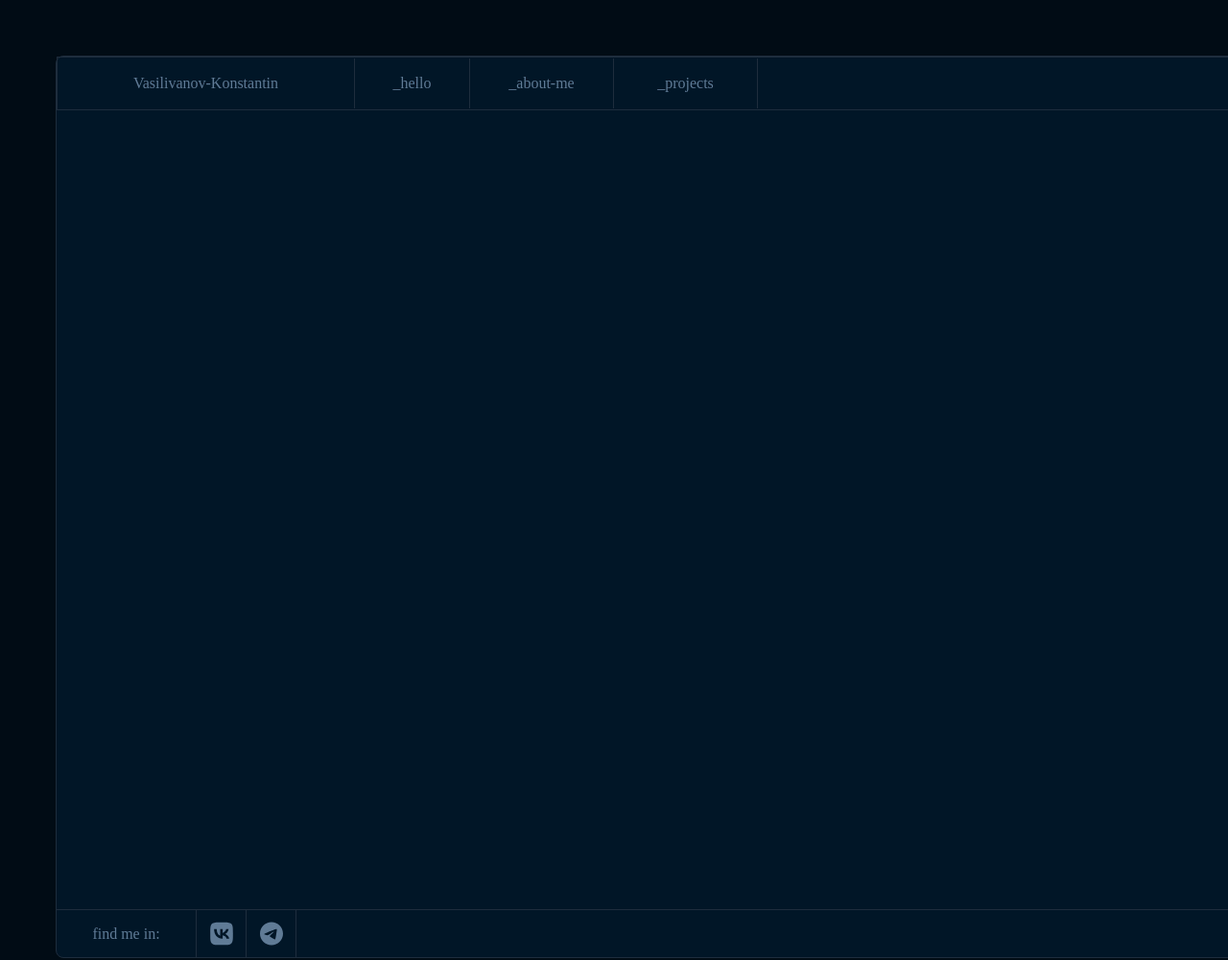
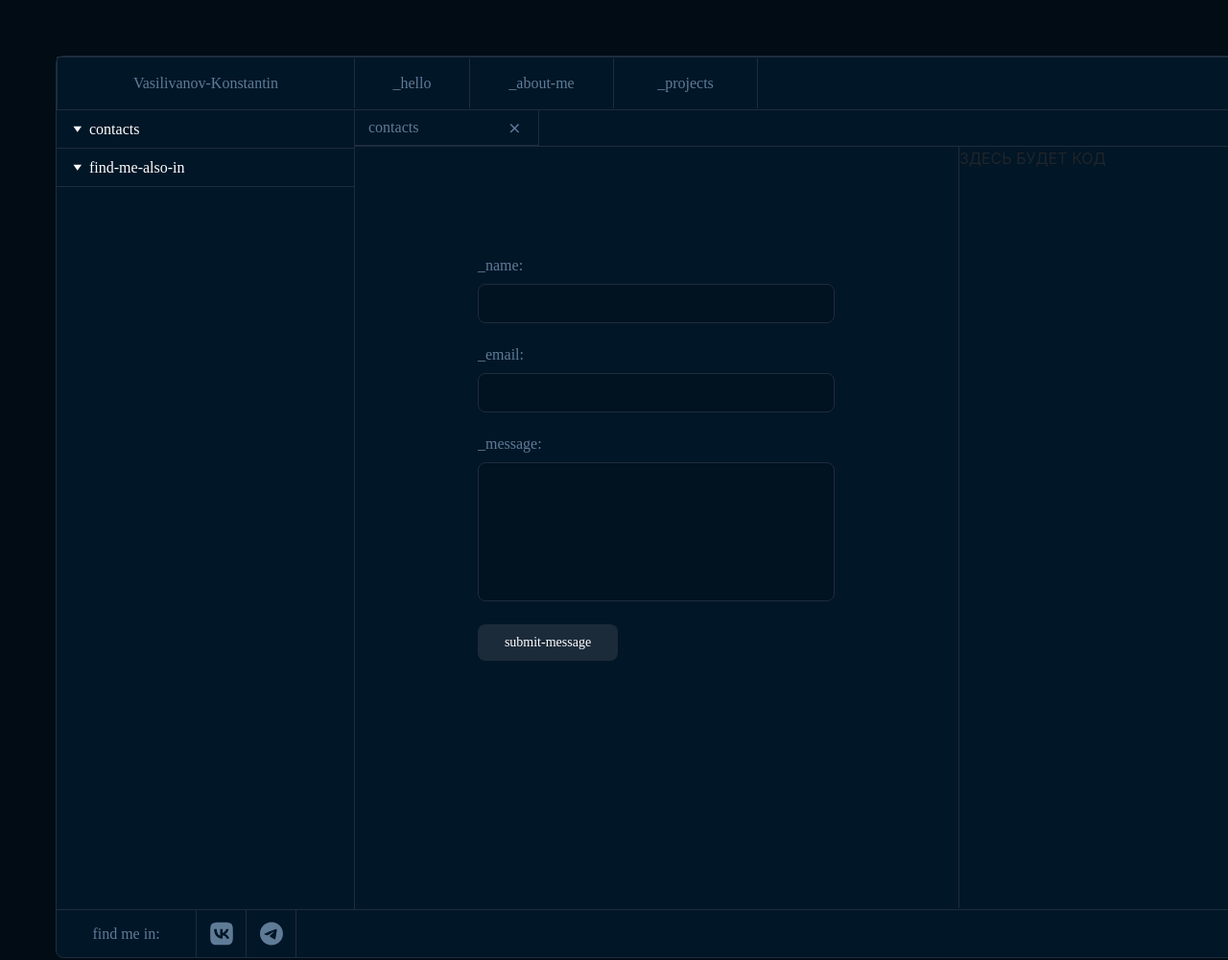
Before and after one commit to iVaccemoq/portfolioMain, a React app: page /contacts in a window 1280 px wide. Shown: the top 1001 px of the page at 96% size. Built offline with nearby package versions, Linux system fonts and the light colour scheme.

Commit message:
third page ended

```diff
--- a/src/components/app/App.js
+++ b/src/components/app/App.js
@@ -9,6 +9,7 @@ import Footer from '../footer/Footer';
 import FirstRouteWrapper from '../firstRouteWrapper/FirstRouteWrapper';
 import SecondRouteWrapper from '../SecondRouteWrapper/SecondRouteWrapper';
 import ThirdRouteWrapper from '../thirdRouteWrapper/ThirdRouteWrapper';
+import FourthRouteWrapper from '../fourthRouteWrapper/FourthRouteWrapper';
 
 function App() {
   return (
@@ -21,6 +22,8 @@ function App() {
           <Route path='/' element={<FirstRouteWrapper />} key={1}/>
           <Route path='/about' element={<SecondRouteWrapper />} key={2}/>
           <Route path='/projects' element={<ThirdRouteWrapper />} key={3}/>
+          <Route path='/contacts' element={<FourthRouteWrapper />} key={4}/>
+
         </Routes>
 
         <Footer/>
--- a/src/components/app/App.scss
+++ b/src/components/app/App.scss
@@ -8,6 +8,7 @@
     border-radius: 8px;
     border: 1px solid #1E2D3D;
     background: $bgc;
+    transition: 0.5s;
     &__wrapper{
         margin-top: 180px;
         display: flex;
--- a/src/components/fourthRouteWrapper/FourthRouteWrapper.js
+++ b/src/components/fourthRouteWrapper/FourthRouteWrapper.js
@@ -0,0 +1,24 @@
+import Gpspanel from "../gps-panel/Gps-panel";
+import AsideEntrails from "../asideEntrails/AsideEntrails";
+import MainScreen from "../mainScreen/MainScreen";
+import Window from "../window/Window";
+import Scroll from "../scroll/Scroll";
+import MainFrameFourthPage from "../mainFrameFourthPage/MainFrameFourthPage";
+
+const FourthRouteWrapper = () => {
+    return (
+        <main className="App__two-page-wrapper">
+            <Gpspanel>
+                <AsideEntrails filter='contacts'/>
+                <AsideEntrails filter='find-me-also-in'/>
+            </Gpspanel>
+            <MainScreen>
+                <Window window='contacts'/>
+                <MainFrameFourthPage/>
+                <Scroll/>
+            </MainScreen>
+        </main>
+    )
+}
+
+export default FourthRouteWrapper;
--- a/src/components/header/Header.js
+++ b/src/components/header/Header.js
@@ -18,7 +18,7 @@ const Header = () => {
                 </li>
             </ol>
             <div className="header__contact-me header__info">
-                <Link to="/contact">_contact-me</Link>
+                <Link to="/contacts">_contact-me</Link>
             </div>
         </header>
     )
--- /dev/null
+++ b/src/components/mainFrameFourthPage/MainFrameFourthPage.js
@@ -0,0 +1,22 @@
+
+
+const MainFrameFourthPage = () => {
+    return (
+        <div className="main-screen__wrapper main-screen__wrapper_fourth-page">
+            <form className="main-screen__form" action="">
+                <label htmlFor="" className="main-screen__label">_name:</label>
+                <input type="text" className="main-screen__input" />
+                <label htmlFor="" className="main-screen__label">_email:</label>
+                <input type="text" className="main-screen__input" />
+                <label htmlFor="" className="main-screen__label">_message:</label>
+                <input type="text" className="main-screen__input" />
+                <button className="main-screen__form-button">submit-message</button>
+            </form>
+            <div className="">
+                ЗДЕСЬ БУДЕТ КОД
+            </div>
+        </div>
+    )
+}
+
+export default MainFrameFourthPage;
--- a/src/components/mainScreen/mainScreen.scss
+++ b/src/components/mainScreen/mainScreen.scss
@@ -11,6 +11,10 @@
             list-style: none;
             padding: 115px 151px 328px 127px;
             justify-content: space-between;
+        }
+        &_fourth-page{
+            padding-right: 75px;
+            padding-left: 128px;
         }
     }
     &__number{
@@ -98,4 +102,53 @@
         top: 19px;
         right: 17px;
     }
+    &__form{
+        display: flex;
+        width: 502px;
+        flex-direction: column;
+        border-right: 1px solid #1E2D3D;
+        height: 794px;
+    }
+    &__label{
+        color: #607B96;
+        font-family: Fira Code;
+        font-size: 16px;
+        font-style: normal;
+        font-weight: 450;
+        line-height: normal;
+        margin-bottom: 10px;
+        &:nth-child(1) {
+            margin-top: 115px;
+        }
+    }
+    &__input{
+        width: 372px;
+        height: 41px;
+        border-radius: 8px;
+        border: 1px solid #1E2D3D;
+        background: #011221;
+        margin-bottom: 24px;
+        &:nth-child(6) {
+            height: 145px;
+        }
+    }
+    &__form-button{
+        display: inline-flex;
+        padding: 10px 14px;
+        justify-content: center;
+        align-items: center;
+        gap: 10px;
+        border-radius: 8px;
+        background: #1C2B3A;
+        color: #FFF;
+        text-align: right;
+        font-family: Fira Code;
+        font-size: 14px;
+        font-style: normal;
+        font-weight: 450;
+        line-height: normal;
+        width: 146px;
+        height: 38px;
+        border: none;
+    }
 }
```
